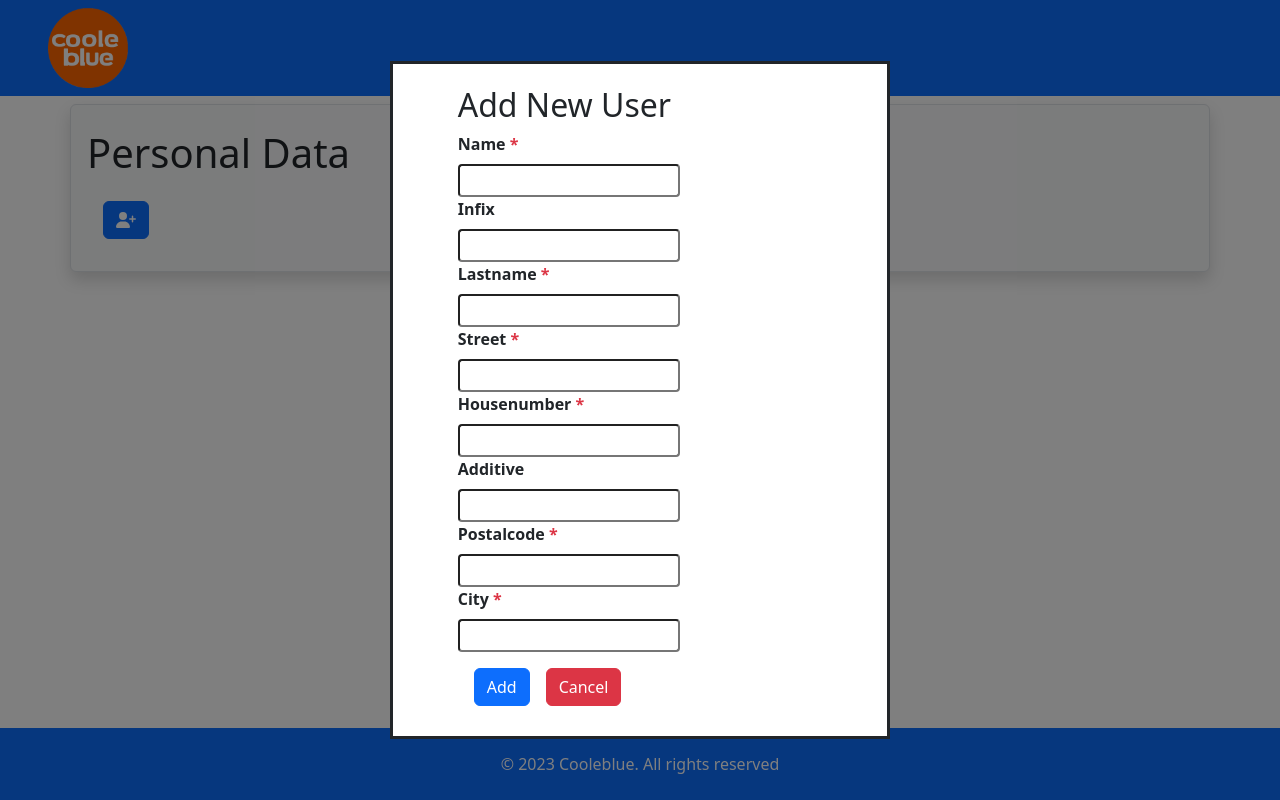
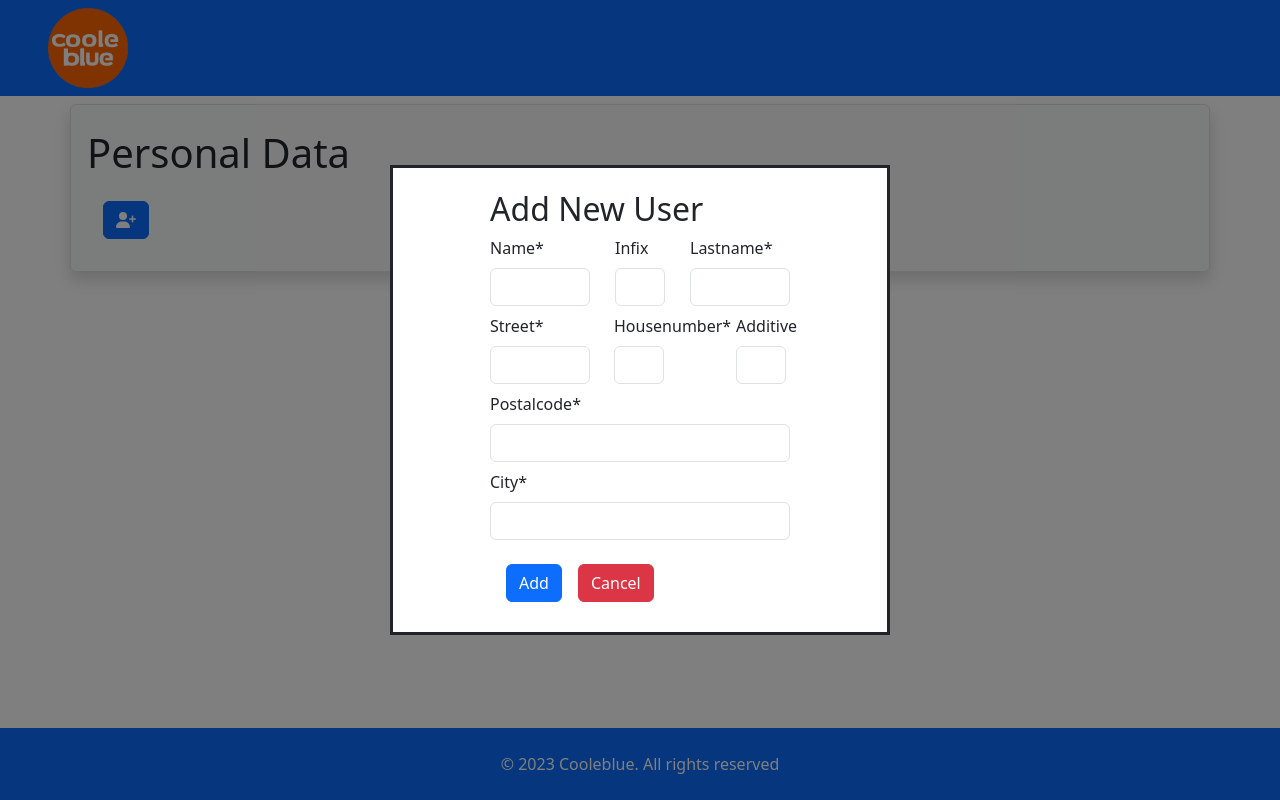
Before and after one commit to Michel-3/Angular-Cooleblue-CRUD, an Angular app: page /user-list in a window 1280 px wide. Both pictures are taken after a click on the button 126 px from the left and 220 px from the top of the page. Built offline with nearby package versions, Linux system fonts and the light colour scheme.

Commit message:
Mayor Changes
- Restructured the data collecting, receiving and subscribing
- Made the user.model actually useless and being used in the code
- It now add a User class with in object in side the localstorage

```diff
--- a/src/app/app.module.ts
+++ b/src/app/app.module.ts
@@ -11,6 +11,7 @@ import { UserFormComponent } from './user-form/user-form.component';
 import { UserDetailComponent } from './user-detail/user-detail.component';
 import { FormsModule} from '@angular/forms';
 import { FontAwesomeModule } from '@fortawesome/angular-fontawesome';
+import { ReactiveFormsModule } from '@angular/forms';
 
 @NgModule({
   declarations: [
@@ -27,6 +28,7 @@ import { FontAwesomeModule } from '@fortawesome/angular-fontawesome';
     FormsModule,
     FontAwesomeModule,
     RouterModule,
+    ReactiveFormsModule,
   ],
   providers: [],
   bootstrap: [AppComponent]
--- a/src/app/user-detail/user-detail.component.html
+++ b/src/app/user-detail/user-detail.component.html
@@ -1,12 +1,12 @@
 <div class="userDataContainer border m-3 bg-light shadow p-3 bg-body-tertiary rounded" *ngIf="user">
     <div class="m-3">
-        <h3>{{ user.Name }} {{ user.Infix }} {{ user.Lastname }}</h3>
+        <h3>{{ user.fullName }}</h3>
         <div>
             <div>
-                {{ user.Street }} {{ user.Housenumber }} {{ user.Additive }}
+                {{ user.fullStreetInfo }}
             </div>
             <div>
-                {{ user.Postalcode }} {{ user.City }}
+                {{ user.postalcodeAndCity }}
             </div>
         </div>
     </div>
--- a/src/app/user-form/user-form.component.html
+++ b/src/app/user-form/user-form.component.html
@@ -1,36 +1,98 @@
-<div *ngIf="isFormVisible" class="overlay">
-    <form [hidden]="!isFormVisible" class="form-container border border-dark border-3" (ngSubmit)="onFormSubmit()">
+<div class="overlay">
+    <form class="form-container border border-dark border-3" (ngSubmit)="submitForm()" #userForm="ngForm">
         <div class="my-1">
-            <h2 class="mt-2">{{ mode === 'add' ? 'Add New User' : 'Edit User'}}</h2>
+            <h2 class="mt-2">{{ modus === 'add' ? 'Add New User' : 'Edit User'}}</h2>
 
-            <div *ngFor="let property of userProperties" class="text-start">
-                <div class="col-sm-3">
-                    <label
-                        class="form-label me-3"
-                        [style.white-space]="property.required ? 'nowrap' : 'normal'"
-                        for="{{ property.name }}"
-                        >{{ property.name }}
-                        <span
-                            *ngIf="property.required"
-                            class="text-danger"
-                            >*</span>
-                    </label>
-                    <input
-                        class="form-control-sm"
-                        [type]="property.type === 'number' ? 'number' : 'text'"
-                        [name]="property.name"
-                        [(ngModel)]="formData[property.name]"
+            <div class="full-name my-2">
+                <div class="medium-input-field">
+                    <label class="form-label">Name*</label>
+                        <input
+                        name="name"
+                        class="form-control"
+                        type="text"
+                        [(ngModel)]="user!.name"
+                        required
+                        >
+                </div>
+                <div class="small-input-field">
+                    <label class="form-label">Infix</label>
+                        <input
+                        name="infix"
+                        class="form-control"
+                        type="text"
+                        [(ngModel)]="user!.infix "
+                        >
+                </div>
+                <div class="medium-input-field">
+                    <label class="form-label">Lastname*</label>
+                        <input
+                        name="lastname"
+                        class="form-control"
+                        type="text"
+                        [(ngModel)]="user!.lastname"
+                        required
                         >
                 </div>
             </div>
+            <div class="street-address my-2">
+                <div class="medium-input-field me-4">
+                    <label class="form-label">Street*</label>
+                        <input
+                        name="street"
+                        class="form-control"
+                        type="text"
+                        [(ngModel)]="user!.street"
+                        required
+                        >
+                </div>
+                <div class="small-input-field me-4">
+                    <label class="form-label">Housenumber*</label>
+                        <input
+                        name="housenumber"
+                        class="form-control"
+                        type="text"
+                        [(ngModel)]="user!.housenumber"
+                        required
+                        >
+                </div>
+                <div class="small-input-field ms-5">
+                    <label class="form-label">Additive</label>
+                        <input
+                        name="additive"
+                        class="form-control"
+                        type="text"
+                        [(ngModel)]="user!.additive"
+                        >
+                </div>
+            </div>
+                <div class="postalcode my-2">
+                <label class="form-label">Postalcode*</label>
+                    <input
+                    name="postalcode"
+                    class="form-control"
+                    type="text"
+                    [(ngModel)]="user!.postalcode"
+                    required
+                    >
+            <div class="city my-2">
+                <label class="form-label">City*</label>
+                    <input
+                    name="city"
+                    class="form-control"
+                    type="text"
+                    [(ngModel)]="user!.city"
+                    required
+                    >
+            </div>
+        </div>
 
             <button
                 type="submit"
                 class="btn btn-primary m-3"
-                >{{ mode === 'add' ? 'Add' : 'Save'}}
+                >{{ modus === 'add' ? 'Add' : 'Save'}}
             </button>
 
-            <button class="btn btn-danger" (click)="onToggleCloseForm()">Cancel</button>
+            <button class="btn btn-danger" (click)="onCancel.emit()">Cancel</button>
         </div>
     </form>
 </div>
--- a/src/app/user-form/user-form.component.scss
+++ b/src/app/user-form/user-form.component.scss
@@ -38,3 +38,23 @@
 //         span{font-weight: 600}
 //     };
 // }
+
+.full-name {
+    display: flex;
+    justify-content: space-between;
+    align-items: center;
+    width: 300px;
+}
+
+.small-input-field {
+    width: 50px;
+}
+
+.medium-input-field {
+    width: 100px;
+}
+
+.street-address {
+    display: flex;
+
+}
--- a/src/app/user-form/user-form.component.ts
+++ b/src/app/user-form/user-form.component.ts
@@ -1,88 +1,83 @@
-import { Component, EventEmitter, Input, Output } from '@angular/core';
+import { Component, EventEmitter, Input, OnInit, Output} from '@angular/core';
 import { UserService } from '../user.service';
+import { User } from '../user.model';
+import { Subject, takeUntil } from 'rxjs';
 
 @Component({
   selector: 'app-user-form',
   templateUrl: './user-form.component.html',
   styleUrls: ['./user-form.component.scss']
 })
-export class UserFormComponent {
-  @Input() isFormVisible: boolean = false;
-  @Input() mode: 'add' | 'edit' = 'add';
-  @Output() userAdded = new EventEmitter<any>();
-  userProperties: { name: string; type: string; required?: boolean }[];
-  formData: any = {};
+export class UserFormComponent implements OnInit {
+  @Input() user?: User;
+  @Output() onCancel = new EventEmitter<void>();
+  public modus!: 'add' | 'edit';
+  private unsubscriber$ = new Subject<void>();
 
   constructor(private userService: UserService) {
-    this.userProperties = this.userService.getUserProperties();
-
-    this.userProperties.forEach(property => {
-      if (
-        property.name === 'Name' ||
-        property.name === 'Lastname' ||
-        property.name === 'City' ||
-        property.name === 'Housenumber' ||
-        property.name === 'Postalcode' ||
-        property.name === 'Street'
-        ) {
-        property.required = true;
-      } else {
-        property.required = false;
+    this.userService.editResult$.subscribe((response) => {
+      if (response.result) {
+        console.log('User Edited');
       }
     });
   }
 
-  onToggleCloseForm() {
-    this.isFormVisible = false;
-    window.location.reload();
+  public ngOnDestroy() {
+    this.unsubscriber$.next();
+    this.unsubscriber$.complete();
   }
 
-  populateEditForm(userData: any) {
-    this.formData = { ...userData };
-    this.mode = 'edit';
+  public ngOnInit(): void {
+    this.modus = Boolean(this.user) ? 'edit' : 'add';
+
+    if (this.modus === 'add') {
+      this.user = new User({
+        id: this.userService.generateUniqueUserId(),
+        name: '',
+        infix: '',
+        lastname: '',
+        street: '',
+        housenumber: '',
+        additive: '',
+        postalcode: '',
+        city: '',
+      });
+    }
+
+    this.userService.editResult$
+      .pipe(takeUntil(this.unsubscriber$))
+      .subscribe((response) => {
+        if (response.result) {
+          console.log('User Edited, Unsubscribed');
+        }
+      });
+
+      this.userService.getUsers();
+
+      this.userService.deleteResult$
+        .pipe(takeUntil(this.unsubscriber$))
+        .subscribe((x: any) => {
+          console.log(x);
+          this.userService.getUsers();
+        });
   }
 
-  onAddFormSubmit() {
-    const requiredFields = this.userProperties.filter(property => property.required);
-    for (const field of requiredFields) {
-      if (!this.formData[field.name]) {
-        alert(`Please fill in the fields with this * icon.`);
-        return;
+
+
+  public submitForm(): void {
+    if (this.user) {
+      if (
+        this.user.name &&
+        this.user.lastname &&
+        this.user.street &&
+        this.user.housenumber &&
+        this.user.postalcode &&
+        this.user.city
+      ) {
+        this.modus === 'add' ? this.userService.addUser(this.user) : this.userService.updateUser(this.user);
+      } else {
+        alert('Please, fill in all the fields with a *');
       }
-    }
-
-    const newUser = { ...this.formData };
-    newUser.id = this.userService.generateUniqueUserId();
-
-    const storedUsers = localStorage.getItem(this.userService.userDataKey);
-    const users = storedUsers ? JSON.parse(storedUsers) : [];
-    users.push(newUser);
-    localStorage.setItem(this.userService.userDataKey, JSON.stringify(users));
-
-    this.userAdded.emit(newUser);
-    window.location.reload();
-  }
-
-  onEditFormSubmit() {
-    const storedUsers = localStorage.getItem(this.userService.userDataKey);
-    const users = storedUsers ? JSON.parse(storedUsers) : [];
-
-    const index = users.findIndex((u: any) => u.id === this.formData.id);
-    if (index !== -1) {
-      users[index] = this.formData;
-      localStorage.setItem(this.userService.userDataKey, JSON.stringify(users));
-    }
-
-    this.userAdded.emit(this.formData);
-    this.mode = 'add';
-    this.onToggleCloseForm();
-  }
-
-  onFormSubmit() {
-    if (this.mode === 'add') {
-      this.onAddFormSubmit();
-    } else if (this.mode === 'edit') {
-      this.onEditFormSubmit();
     }
   }
 }
--- a/src/app/user-list/user-list.component.html
+++ b/src/app/user-list/user-list.component.html
@@ -1,25 +1,30 @@
 <div class="container border mt-2 bg-light  bg-light shadow p-3 bg-body-tertiary rounded">
     <h1 class="mt-2">Personal Data</h1>
+
     <div class="userDataContainer" *ngFor="let user of users; let i = index">
         <div class="bg-white m-3">
             <div class="row ">
                 <div class="col m-3">
-                    <h3>{{ user.Name }} {{ user.Infix }} {{ user.Lastname }}</h3>
+                    <h3>{{ user.fullName }}</h3>
                 </div>
                 <div class="col d-flex justify-content-end">
                     <button class="btn btn-dark my-3 mx-2" [routerLink]="['/user-detail', user.id]">
                         <fa-icon [icon]="faInfoCircle"></fa-icon>
                     </button>
-                    <button class="btn btn-primary my-3 mx-2" (click)="onOpenEditForm(user)">Edit</button>
-                    <button class="btn btn-danger my-3 mx-2" (click)="onDeleteUser(i)">Delete</button>
+                    <button class="btn btn-primary my-3 mx-2" (click)="openUserForm(user.id)">Edit</button>
+                    <button class="btn btn-danger my-3 mx-2" (click)="deleteUser(user.id)">Delete</button>
                 </div>
             </div>
         </div>
     </div>
 
-    <button class="btn btn-primary m-3" (click)="onOpenAddForm()">
+    <button class="btn btn-primary m-3" (click)="openUserForm()">
         <fa-icon [icon]="faUserPlus"></fa-icon>
     </button>
 </div>
 
-<app-user-form [isFormVisible]="isFormVisible" (userAdded)="onUserAdded($event)"></app-user-form>
+<app-user-form
+    *ngIf="isFormVisible"
+    [user]="selectedUser"
+    (onCancel)="isFormVisible = false"
+></app-user-form>
--- a/src/app/user-list/user-list.component.ts
+++ b/src/app/user-list/user-list.component.ts
@@ -1,83 +1,63 @@
-import { Component, OnInit, ViewChild } from '@angular/core';
+import { Component } from '@angular/core';
 import { faUserPlus, faInfoCircle } from '@fortawesome/free-solid-svg-icons';
 import { UserService } from '../user.service';
 import { Router } from '@angular/router';
-import { UserFormComponent } from '../user-form/user-form.component';
+import { User } from '../user.model';
 
 @Component({
   selector: 'app-user-list',
   templateUrl: './user-list.component.html',
   styleUrls: ['./user-list.component.scss']
 })
-export class UserListComponent implements OnInit {
-  faUserPlus = faUserPlus;
-  faInfoCircle = faInfoCircle;
-  isFormVisible: boolean = false;
-  users: any[];
-  selectedUser: any;
-
-  @ViewChild(UserFormComponent) userFormComponent!: UserFormComponent;
+export class UserListComponent {
+  public faUserPlus = faUserPlus;
+  public faInfoCircle = faInfoCircle;
+  public isFormVisible: boolean = false;
+  public users: User[];
+  public selectedUser?: User;
 
   constructor(private userService: UserService, private router: Router) {
-    this.users = this.userService.getUserProperties();
+    this.users = this.userService.users;
+    this.userService.deleteResult$.subscribe((response) => {
+      if (response.result) {
+        this.users = this.userService.users;
+      }
+    })
+    ;
+    this.userService.addResult$.subscribe((response) => {
+      if (response.result) {
+        this.users = this.userService.users;
+        this.isFormVisible = false;
+      }
+    })
+    ;
+    this.userService.editResult$.subscribe((response) => {
+      if (response.result) {
+        this.users = this.userService.users;
+        this.isFormVisible = false;
+      }
+    });
   }
 
-  viewUserDetail(userId: number) {
+  public viewUserDetail(userId: string): void {
     this.router.navigate(['/user-detail', userId]);
   }
 
-  ngOnInit() {
-    this.loadUserDataFromLocalStorage();
-  }
+  public openUserForm(userId?: string): void {
+    this.isFormVisible = !this.isFormVisible;
 
-  loadUserDataFromLocalStorage() {
-    const storedUsers = localStorage.getItem(this.userService.userDataKey);
-    if (storedUsers) {
-      this.users = JSON.parse(storedUsers);
+    if (userId) {
+      const filteredResult = this.users.filter((user: User) => user.id == userId);
+      if (filteredResult.length == 1) {
+        this.selectedUser = filteredResult[0];
+      }
     } else {
-      this.users = [];
+      this.selectedUser = undefined;
     }
   }
 
-  onOpenAddForm() {
-    this.isFormVisible = !this.isFormVisible;
-    this.userFormComponent.mode = 'add';
-  }
-
-  onUserAdded(user: any) {
-  if (this.userFormComponent.mode === 'add') {
-    this.users.push(user);
-  } else if (this.userFormComponent.mode === 'edit') {
-      this.editUserData(user);
-    }
-    this.isFormVisible = false;
-    this.userFormComponent.mode = 'add';
-  }
-
-  onOpenEditForm(user: any) {
-    this.selectedUser = user;
-    this.isFormVisible = true;
-    this.userFormComponent.mode = 'edit';
-    this.userFormComponent.populateEditForm(user);
-  }
-
-  onDeleteUser(index: any) {
-    const storedUsers = localStorage.getItem('users');
-    const users = storedUsers ? JSON.parse(storedUsers) : [];
-
-    users.splice(index, 1);
-
-    localStorage.setItem('users', JSON.stringify(users));
-
-    window.location.reload();
-  }
-
-  editUserData(user: any) {
-    const index = this.users.findIndex((u) => u.id === user.id);
-
-    if (index !== -1) {
-      this.users[index] = user;
-    }
+  deleteUser(id: string): void {
+    this.userService.deleteUser(id);
   }
 
 }
--- a/src/app/user.model.ts
+++ b/src/app/user.model.ts
@@ -1,15 +1,25 @@
 export class User {
-    constructor(
-        public name: string,
-        public infix: string,
-        public lastname: string,
-        public street: string,
-        public housenumber: number,
-        public additive: string,
-        public postalcode: string,
-        public city: string,
-        public id: number
-    ) {}
+        public name!: string;
+        public infix?: string;
+        public lastname!: string;
+        public street!: string;
+        public housenumber!: string;
+        public additive?: string;
+        public postalcode!: string;
+        public city!: string;
+        public id!: string;
+
+    constructor(obj: any) {
+        this.name = obj.name;
+        this.infix = obj.infix ?? null;
+        this.lastname = obj.lastname;
+        this.street = obj.street;
+        this.housenumber = obj.housenumber;
+        this.additive = obj.additive ?? null;
+        this.postalcode = obj.postalcode;
+        this.city = obj.city;
+        this.id = obj.id;
+    }
 
     public get fullName() {
         if (this.infix) {
@@ -18,4 +28,16 @@ export class User {
             return `${this.name} ${this.lastname}`;
         }
     }
+
+    public get fullStreetInfo() {
+        if (this.additive) {
+            return `${this.street} ${this.housenumber} ${this.additive}`;
+        } else {
+            return `${this.street} ${this.housenumber}`;
+        }
+    }
+
+    public get postalcodeAndCity() {
+        return `${this.postalcode} ${this.city}`;
+    }
 }
--- a/src/app/user.service.ts
+++ b/src/app/user.service.ts
@@ -1,5 +1,6 @@
 import { Injectable } from '@angular/core';
 import { User } from './user.model';
+import { BehaviorSubject, Subject } from 'rxjs';
 
 @Injectable({
   providedIn: 'root'
@@ -7,49 +8,63 @@ import { User } from './user.model';
 
 export class UserService {
   public userDataKey = 'users';
-  public users: User[];
+  public users: User[] = [];
+  private deleteSubject: Subject<{result: boolean}> = new Subject();
+  public deleteResult$ = this.deleteSubject.asObservable();
+  private test: BehaviorSubject<any> = new BehaviorSubject('Michel');
+  public test$ = this.test.asObservable();
+  private editSubject: Subject<{result: boolean}> = new Subject();
+  public editResult$ = this.editSubject.asObservable();
+  private addSubject: Subject<{result: boolean}> = new Subject();
+  public addResult$ = this.addSubject.asObservable();
 
   constructor() {
-    const userData = localStorage.getItem(this.userDataKey);
-    this.users = userData ? JSON.parse(userData) : [];
+    this.users = [];
+    this.getUsers();
   }
 
-  getUserById(userId: number): any {
-    const userData = localStorage.getItem(this.userDataKey);
+  public getUsers() {
+    const data = localStorage.getItem(this.userDataKey);
+    if (data) {
+      const userData = JSON.parse(data);
+      this.users = userData.map((user: any) => new User(user));
+    }
+  }
 
-    if (userData === null) {
-      console.error('User data in localStorage is null.');
-      return null;
+  public getUserById(userId: string): User | null {
+    const userIndex: number = this.users.map((user: User) => user.id).indexOf(userId);
+
+    if (userIndex > -1) {
+      return this.users[userIndex];
     }
-
-    const users = JSON.parse(userData);
-    const userIndex: number = users.map((u: any) => u.id).indexOf(userId);
-
-    if (userIndex === -1) {
-      return null;
-    }
-
-    return users[userIndex];
+    return null;
 }
 
-  generateUniqueUserId(): number {
-    if (this.userDataKey.length === 0) {
-      return 1;
-    }
-    const maxId = Math.max(...this.users.map(user => user.id));
-    return maxId + 1;
+  public deleteUser(id: string): void {
+    this.users = this.users.filter((user: User) => user.id != id);
+    localStorage.setItem(this.userDataKey, JSON.stringify(this.users));
+    setTimeout(() => {
+      this.deleteSubject.next({result: true});
+    });
   }
 
-  getUserProperties(): { name: string; type: string;}[] {
-    return [
-      { name: 'Name', type: 'string' },
-      { name: 'Infix', type: 'string' },
-      { name: 'Lastname', type: 'string' },
-      { name: 'Street', type: 'string' },
-      { name: 'Housenumber', type: 'number' },
-      { name: 'Additive', type: 'string' },
-      { name: 'Postalcode', type: 'string' },
-      { name: 'City', type: 'string' },
-    ];
+  public addUser(user: User) {
+    this.users.push(user);
+    localStorage.setItem(this.userDataKey, JSON.stringify(this.users));
+    this.addSubject.next({result: true});
+  }
+
+  public generateUniqueUserId(): string {
+    return new Date().getTime().toString();
+  }
+
+  public updateUser(user: User) {
+    const userIndex: number = this.users.findIndex((u: User) => u.id === user.id);
+
+    if (userIndex !== -1) {
+      this.users[userIndex] = user;
+      localStorage.setItem(this.userDataKey, JSON.stringify(this.users));
+      this.editSubject.next({result: true});
+    }
   }
 }
```
Also changed, not shown: src/app/user-detail/user-detail.component.ts (+4 -3 lines).
